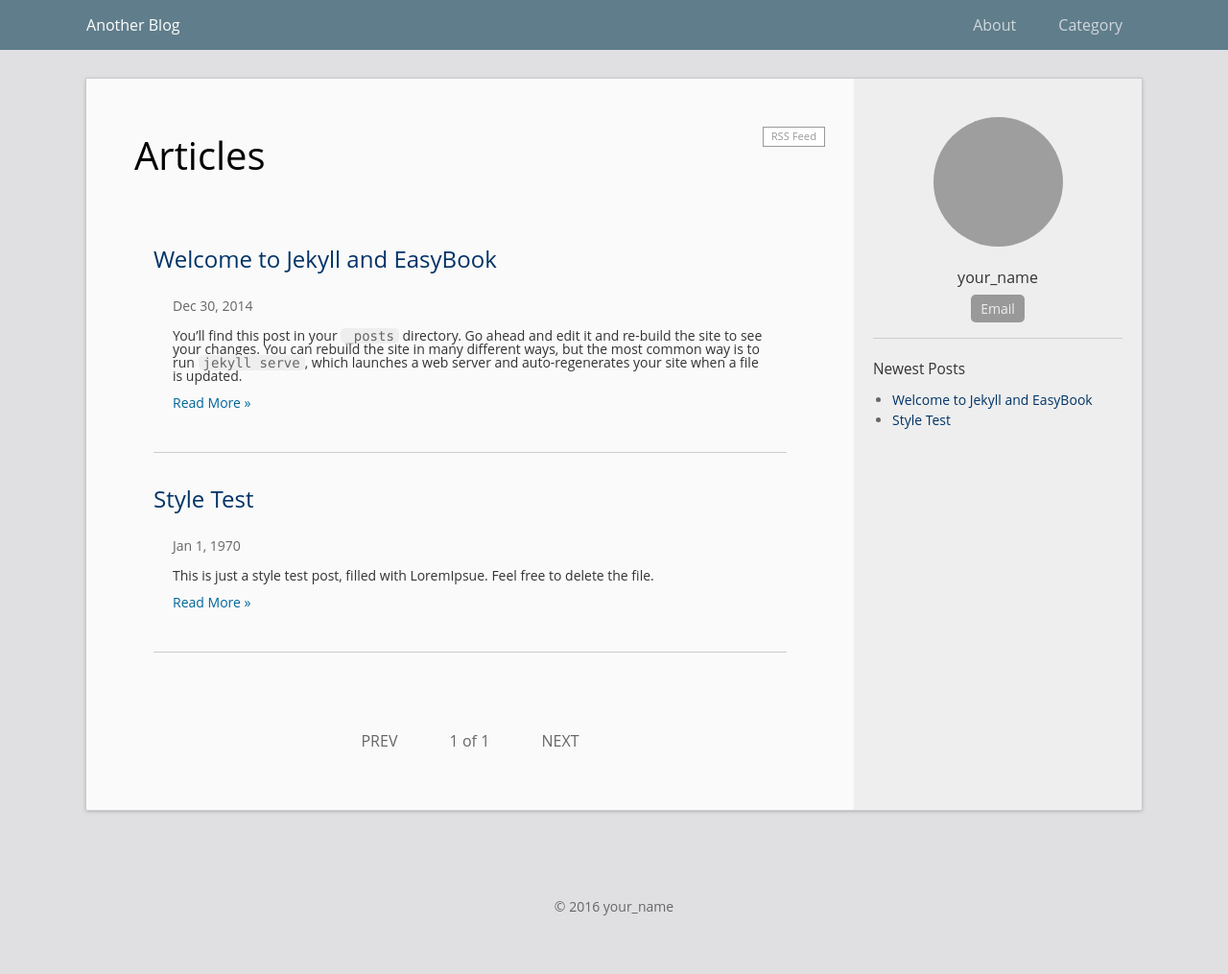
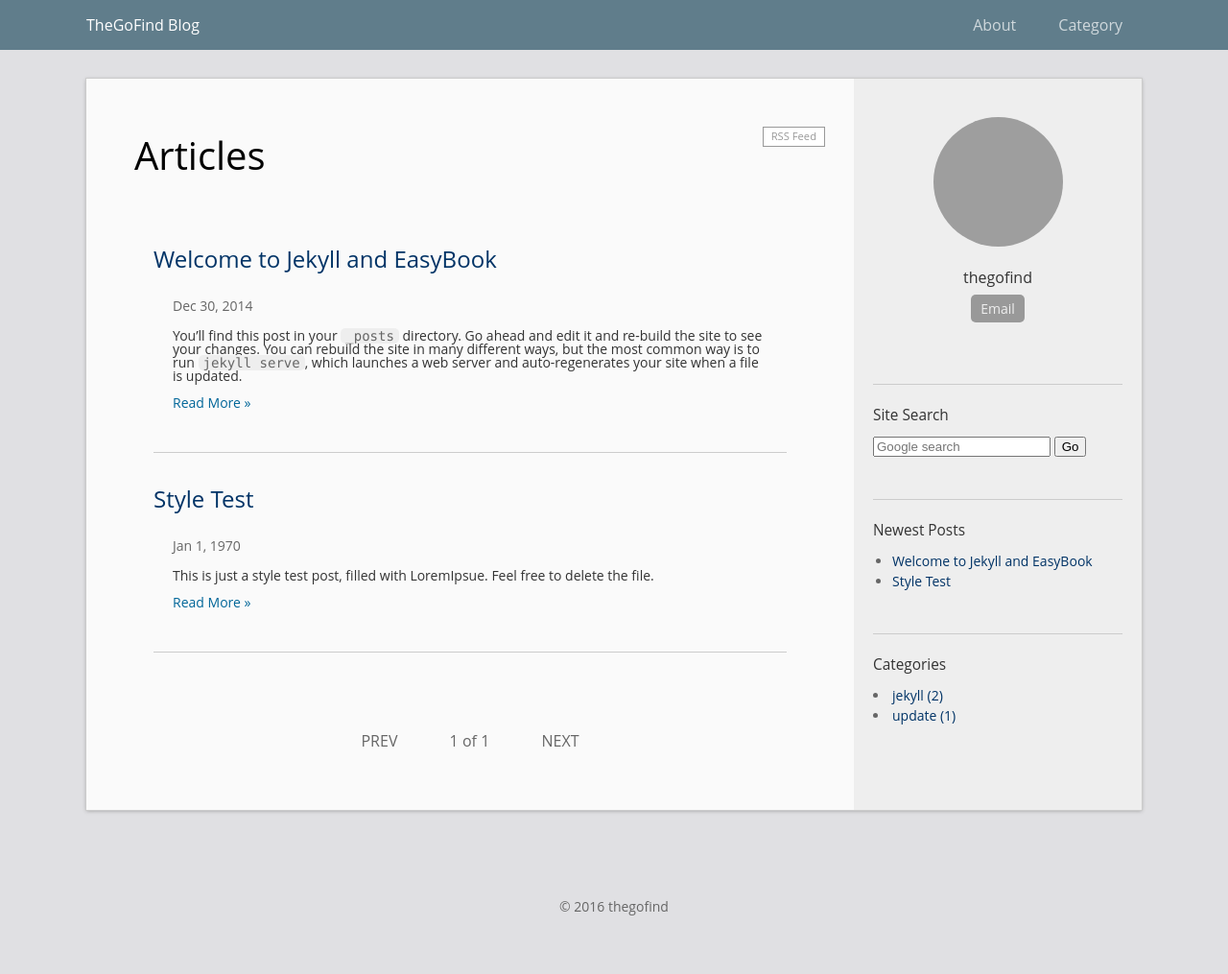
Before and after one commit to thegofind/thegofind.github.io, a Jekyll site: the page built from index.html, in a window 1280 px wide. Shown: the whole page at 96% size. Built offline with Jekyll 4.4.1, drawn with Linux system fonts in a browser that asks for light colours; the list of posts is cut into pages by our own code; grey boxes are pictures that could not be loaded.

Commit message:
change default webset

```diff
--- a/_config.yml
+++ b/_config.yml
@@ -1,16 +1,16 @@
 # Site settings
-title: Another Blog
-url: "http://laobubu.github.io"    # the protocol and hostname of your site, eg. `http://laobubu.github.io`
-baseurl: "/jekyll-theme-EasyBook" # the prefix of your site uri, eg. `/jekyll-theme-EasyBook` or just one slash `/`
+title: TheGoFind Blog
+url: "http://thegofind.github.io"    # the protocol and hostname of your site, eg. `http://laobubu.github.io`
+baseurl: "" # the prefix of your site uri, eg. `/jekyll-theme-EasyBook` or just one slash `/`
 #timezone: Asia/Chongqing
 description: >
   One or more sentences introducing this blog.
 
 # Your information
-email: your_email@example.com
-author: your_name
+email: 43659894@qq.com
+author: thegofind
 avatar: "//www.gravatar.com/avatar/your_email_md5?d=mm&s=135"
-profile: One sentence introducing yourself.
+profile: Hi, this is Chen HaoRan. Welcome to my blog. I hope you will enjoy it.
 #twitter_username: twitter_username
 #github_username:  github_username
 
--- a/_includes/sidebar.html
+++ b/_includes/sidebar.html
@@ -15,6 +15,18 @@
   </p>
 </div>
 
+<br><br>
+
+<div class="col-box">
+  <div class="col-box-title">Site Search</div>
+  <form onsubmit="search_google()" >
+    <input type="text" id="google-search" placeholder="Google search" />
+    <input type="submit" name="sa" value="Go" />
+  </form>
+</div>
+
+<br>
+
 <div class="col-box">
   <div class="col-box-title">Newest Posts</div>
   <ul class="post-list">
@@ -24,6 +36,17 @@
   </ul>
 </div>
 
+<br>
+
+<div class="col-box">
+  <div class="col-box-title">Categories</div>
+  {% for cat in site.categories %}
+  <li><a href="{{ site.baseurl }}/categories/#{{ cat[0] }}" title="{{ cat[0] }}" rel="{{ cat[1].size }}">{{ cat[0] }} ({{ cat[1].size }})</a></li>
+  {% endfor %}
+</div>
+
+<br>
+
 <div class="col-box post-toc hide">
   <div class="col-box-title">TOC</div>
 </div>
```
Also changed, not shown: _includes/google_search.js (added, +8 -0 lines).
